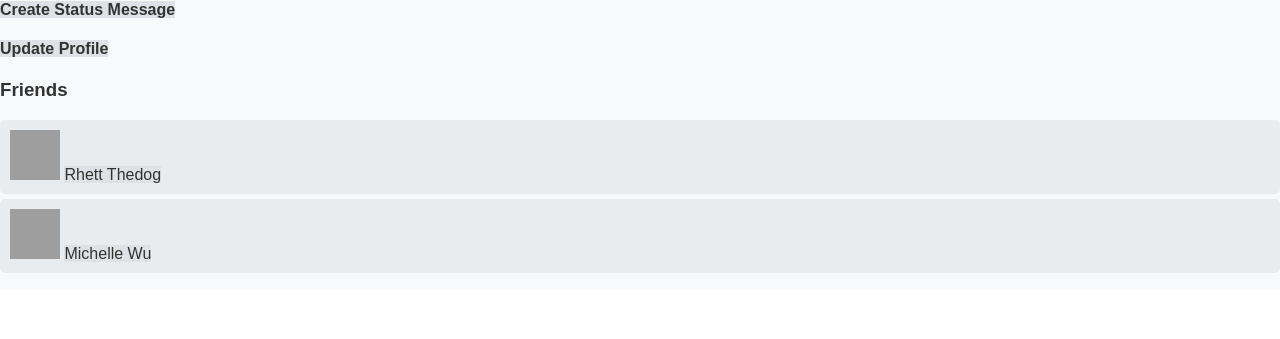
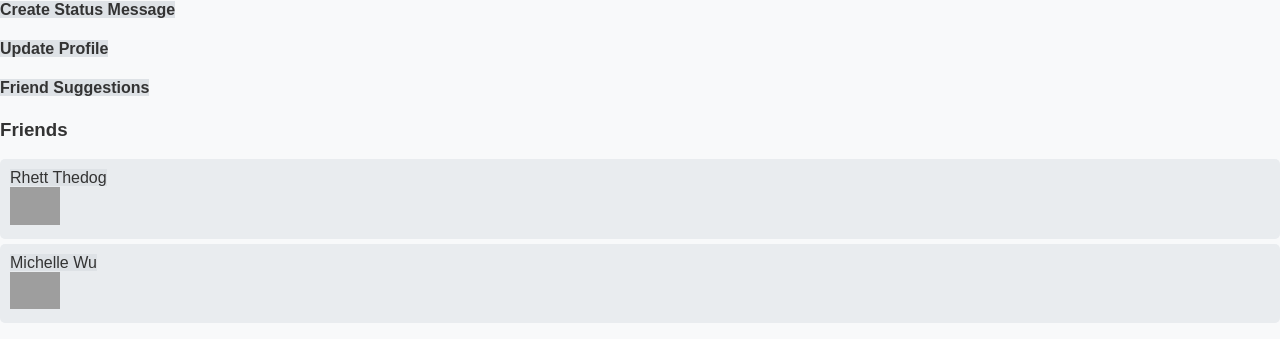
Before and after one commit to jaimeyfrank/cs412, a Django app: page /mini_fb/profile/1 in a window 1280 px wide. Shown: the part 543-882 px from the top of the page. Before the commit the page ends 816 px from the top, so only its background shows below. Run offline with Django 5.2, Linux system fonts and the light colour scheme; data comes from the database, SQL or seed files in the repository; both versions use the stored data as it was after the commit; grey boxes are pictures that could not be loaded.

Commit message:
a8 task 2

```diff
--- a/mini_fb/models.py
+++ b/mini_fb/models.py
@@ -20,6 +20,24 @@ class Profile(models.Model):
         friends_as_profile2 = Friend.objects.filter(profile2=self).values_list('profile1', flat=True)
         friend_ids = list(friends_as_profile1) + list(friends_as_profile2)
         return Profile.objects.filter(id__in=friend_ids)
+
+    def add_friend(self, other):
+        if self == other:
+            return
+
+        if not Friend.objects.filter(
+            models.Q(profile1=self, profile2=other) | models.Q(profile1=other, profile2=self)
+        ).exists():
+            Friend.objects.create(profile1=self, profile2=other)
+
+    def get_friend_suggestions(self):
+        friends_as_profile1 = Friend.objects.filter(profile1=self).values_list('profile2', flat=True)
+        friends_as_profile2 = Friend.objects.filter(profile2=self).values_list('profile1', flat=True)
+        friend_ids = list(friends_as_profile1) + list(friends_as_profile2)
+
+        suggestions = Profile.objects.exclude(id__in=friend_ids).exclude(id=self.id)
+
+        return suggestions
 
 
 class StatusMessage(models.Model):
--- a/mini_fb/templates/mini_fb/show_profile.html
+++ b/mini_fb/templates/mini_fb/show_profile.html
@@ -10,14 +10,15 @@
 
 <h4><a href="{% url 'create_status' profile.pk %}">Create Status Message</a></h4>
 <h4><a href="{% url 'update_profile' profile.pk %}">Update Profile</a></h4>
+<h4><a href="{% url 'friend_suggestions' profile.pk %}">Friend Suggestions</a></h4>
 
 {% if profile.get_friends is not empty %}
 <h3>Friends</h3>
 <ul>
     {% for friend in profile.get_friends %}
         <li>
-            <img src="{{ friend.profile_picture }}" alt="Profile Image" style="width: 50px; height: 50px;">
             <a href="{% url 'show_profile' friend.pk %}">{{ friend.first_name }} {{ friend.last_name }}</a>
+            <br><img src="{{ friend.profile_picture }}" alt="Profile Image" style="width: 50px">
         </li>
     {% endfor %}
 </ul>
--- a/mini_fb/urls.py
+++ b/mini_fb/urls.py
@@ -10,4 +10,6 @@ urlpatterns = [
     path('profile/<int:pk>/update/', UpdateProfileView.as_view(), name='update_profile'),
     path('status/<int:pk>/delete/', DeleteStatusMessageView.as_view(), name='delete_status'),
     path('status/<int:pk>/update/', UpdateStatusMessageView.as_view(), name='update_status'),
+    path('profile/<int:pk>/add_friend/<int:other_pk>/', CreateFriendView.as_view(), name='add_friend'),
+    path('profile/<int:pk>/friend_suggestions/', ShowFriendSuggestionsView.as_view(), name='friend_suggestions'),
 ]
--- a/mini_fb/views.py
+++ b/mini_fb/views.py
@@ -1,8 +1,8 @@
-from django.shortcuts import render, get_object_or_404
+from django.shortcuts import render, get_object_or_404, redirect
 from django.urls import reverse
 from typing import Any
 
-from django.views.generic import ListView, DetailView, CreateView, UpdateView, DeleteView
+from django.views.generic import ListView, DetailView, CreateView, UpdateView, DeleteView, View
 from .models import *
 from .forms import *
 
@@ -99,3 +99,15 @@ class UpdateStatusMessageView(UpdateView):
         '''Return the URL to redirect to on success.'''
         profile_pk = self.object.profile.pk
         return reverse('show_profile', kwargs={'pk': profile_pk})
+
+class CreateFriendView(View):
+    def dispatch(self, request, *args, **kwargs):
+        profile = get_object_or_404(Profile, pk=kwargs['pk'])
+        other_profile = get_object_or_404(Profile, pk=kwargs['other_pk'])
+        profile.add_friend(other_profile)
+        return redirect('show_profile', pk=profile.pk)
+
+class ShowFriendSuggestionsView(DetailView):
+    model = Profile
+    template_name = 'mini_fb/friend_suggestions.html'
+    context_object_name = 'profile'
```
Also changed, not shown: mini_fb/templates/mini_fb/friend_suggestions.html (added, +17 -0 lines), db.sqlite3.
